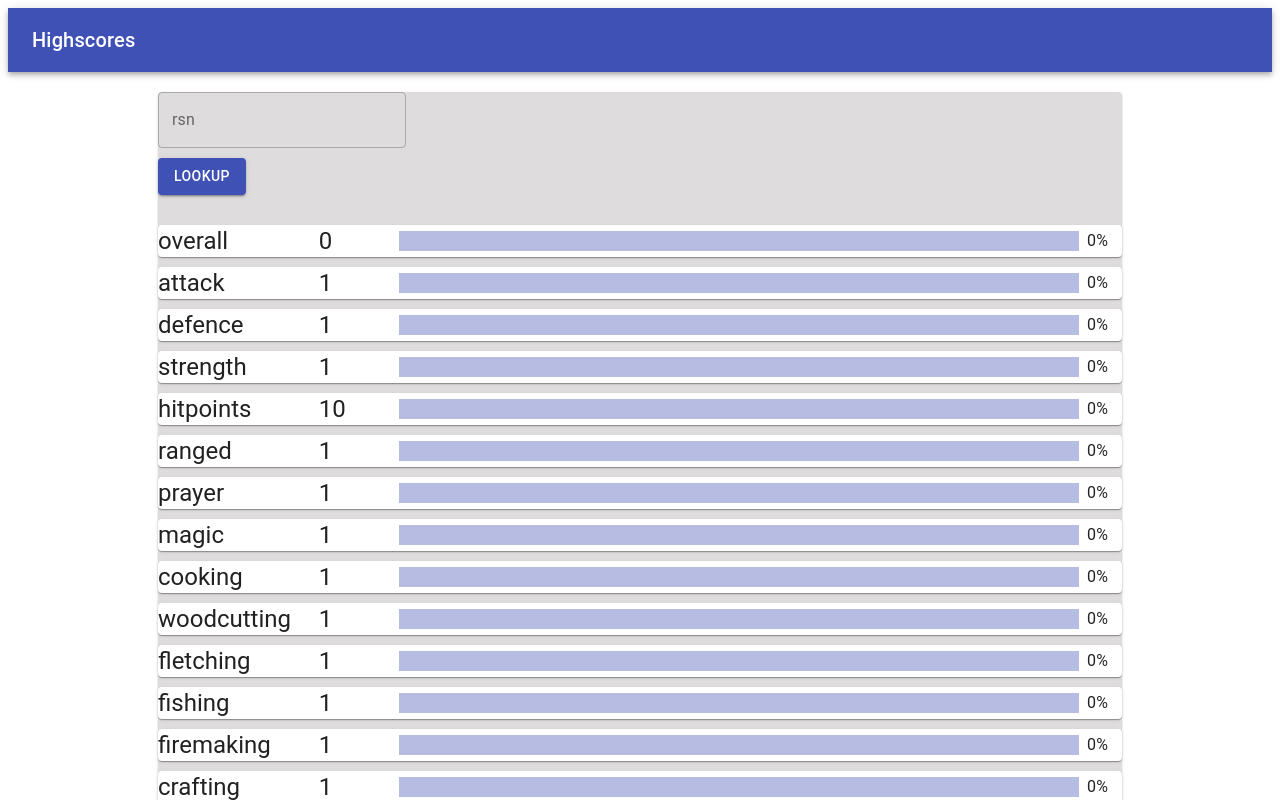
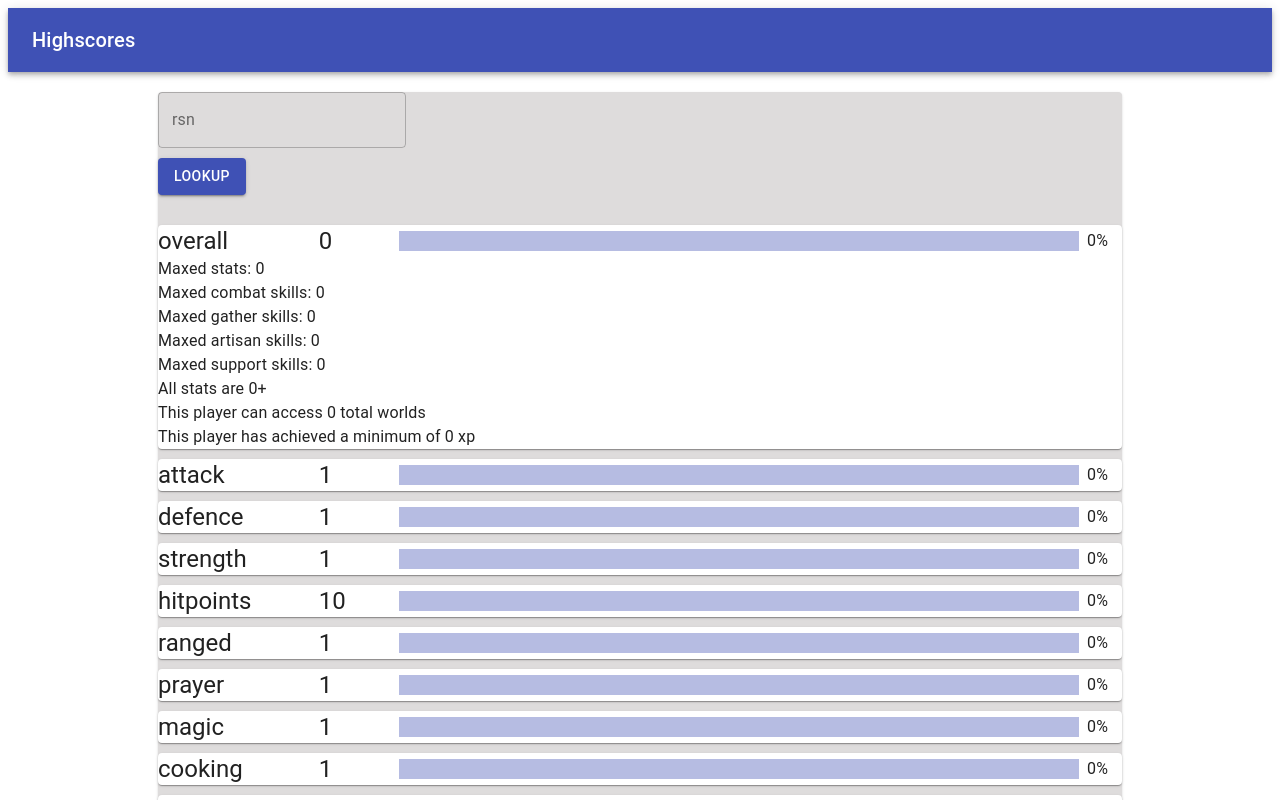
Before and after one commit to 1lander/osrshighscores, a React (Create React App) app: page / in a window 1280 px wide. Shown: the top 800 px of the page. Built offline with nearby package versions, Linux system fonts and the light colour scheme.

Commit message:
achievments fixed

```diff
--- a/src/App.js
+++ b/src/App.js
@@ -31,6 +31,7 @@ const useStyles = makeStyles((theme) => ({
 function App() {
 
   let emptyPlayer = {
+    achievments: {minSkill:0,minTotalxp:0,minTotallvl:0,amountMaxed:{all: 0,combat: 0, artisan: 0, support: 0, gathering: 0}},
     overall: {id: 1, name: "overall", level:0, xp:0, rank:null, color: 'black'},
     skills:
     [
--- a/src/components/highscore.js
+++ b/src/components/highscore.js
@@ -114,7 +114,8 @@ function Levelview(props){
   }
 
 function Overallview(props){
-    console.log(props.achievments);
+  if(props.achievments != undefined){console.log(props.achievments.amountMaxed)}
+
     return(
     <Paper style={{marginBottom: "10px"}}>
     <Grid
@@ -137,7 +138,7 @@ function Overallview(props){
         <ExpBar xp={props.formattedXp} color={props.color}></ExpBar>
       </Grid>
     </Grid>
-    {/*<Grid
+    <Grid
         container
         direction="row"
         justify="flex-start"
@@ -146,21 +147,30 @@ function Overallview(props){
         <Grid item xs>
             <Typography>
                 Maxed stats: {props.achievments.amountMaxed.all}
+            </Typography>
+            <Typography>
+                Maxed combat skills: {props.achievments.amountMaxed.combat}
+            </Typography>
+            <Typography>
+                Maxed gather skills: {props.achievments.amountMaxed.gathering}
+            </Typography>
+            <Typography>
+                Maxed artisan skills: {props.achievments.amountMaxed.artisan}
+            </Typography>
+            <Typography>
+                Maxed support skills: {props.achievments.amountMaxed.support}
+            </Typography>
+            <Typography>
                 All stats are {props.achievments.minSkill}+
+            </Typography>
+            <Typography>
                 This player can access {props.achievments.minTotallvl} total worlds
             </Typography>
-        </Grid>
-        <Grid item xs>
-            <Typography variant="h5">
-                fdsqfdsqfdsqfds
+            <Typography>
+                This player has achieved a minimum of {props.achievments.minTotalxp} xp
             </Typography>
         </Grid>
-        <Grid item xs>
-            <Typography variant="h5">
-                gfsdgfdsgfds
-            </Typography>
-        </Grid>
-    </Grid>*/}
+    </Grid>
     </Paper>
   );
 }
@@ -183,9 +193,9 @@ export default class Highscore extends React.Component {
         const overall = this.props.playerData.overall;
         const achievments = this.props.playerData.achievments;
         const skills = this.props.playerData.skills;
+        console.log(achievments)
         return(
            <div>
-
               <Overallview
                 key={overall.id}
                 name={overall.name}
```
Also changed, not shown: src/components/searchbar.js (+1 -6 lines).
